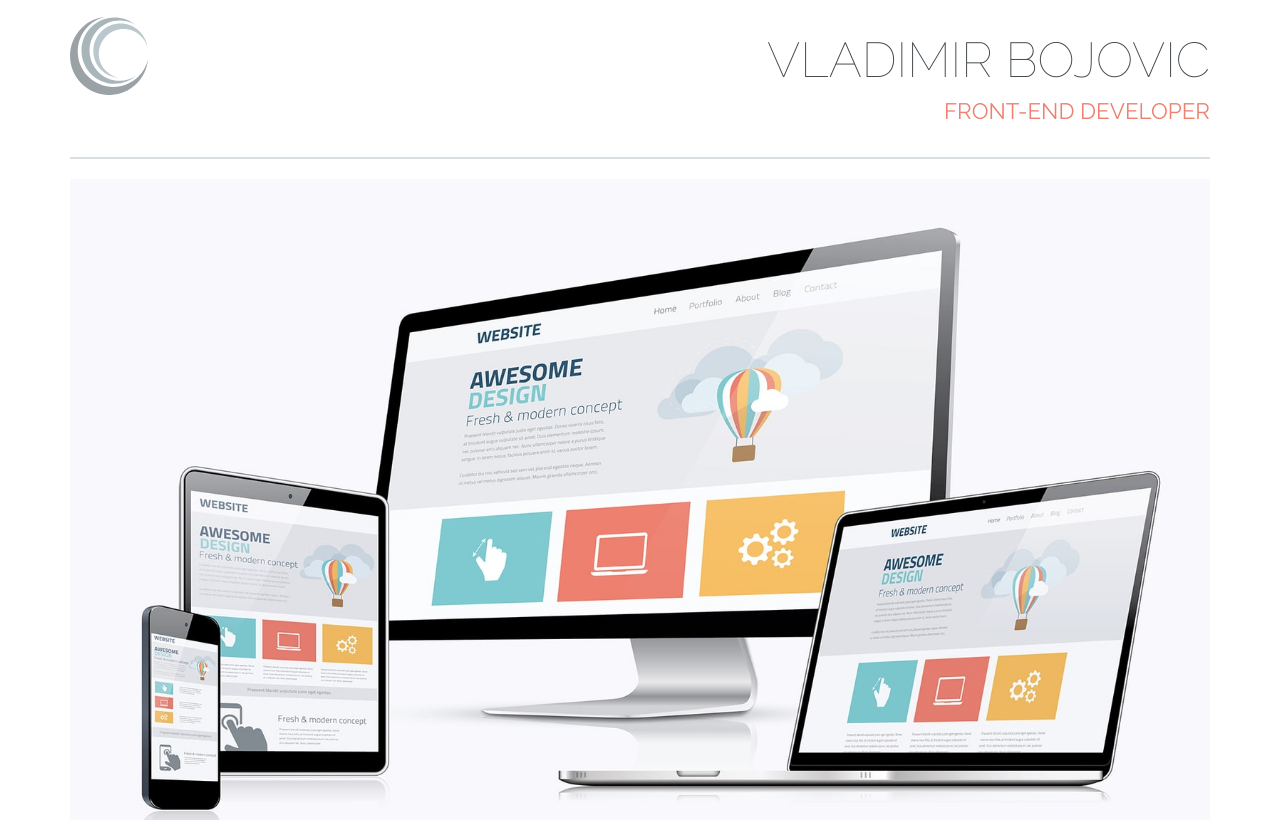
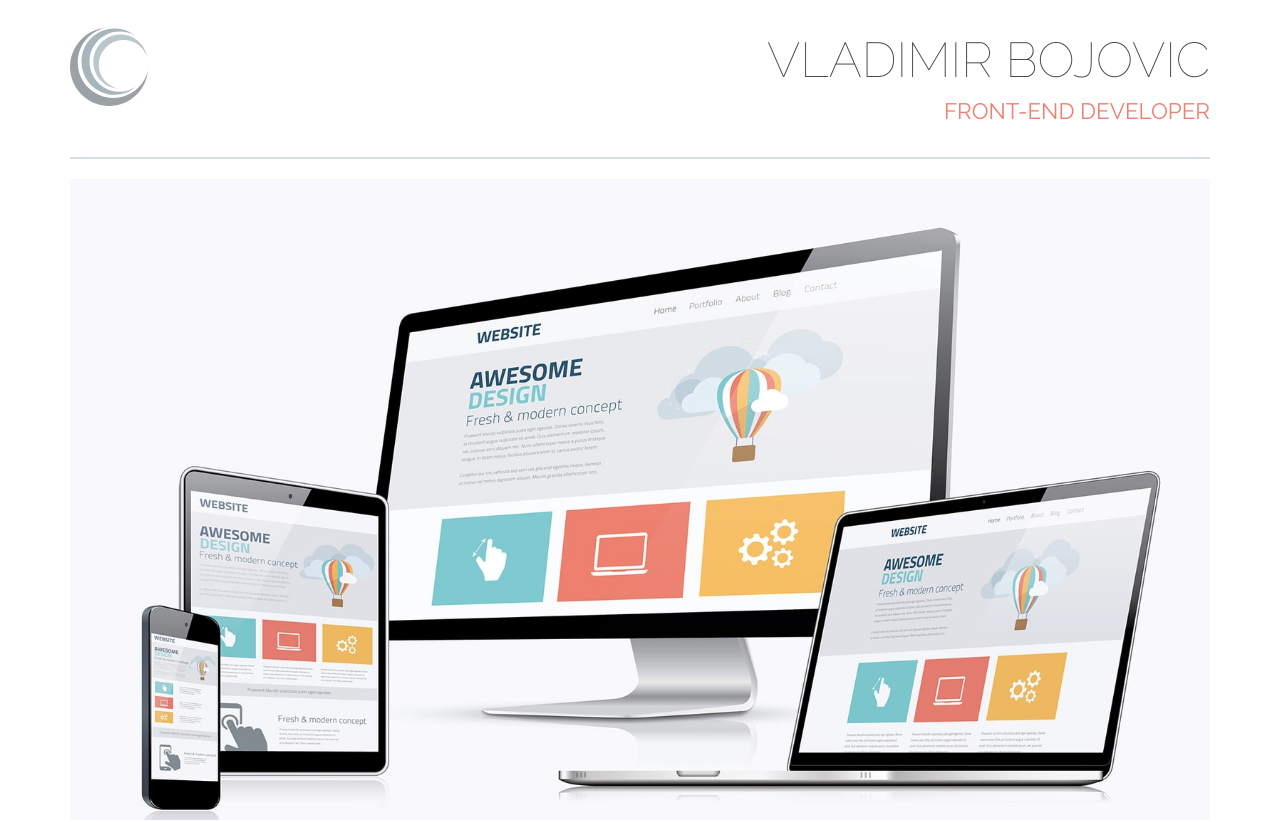
Before and after one commit to VladTzaru/Portfolio, a plain HTML site: page index.html in a window 1280 px wide. Shown: the top 822 px of the page. Drawn offline with Linux system fonts and the light colour scheme.

Commit message:
Layout update

```diff
--- a/css/style.css
+++ b/css/style.css
@@ -25,7 +25,7 @@ a:hover {
 .logo {
   opacity: .5;
   max-width: 78px;
-  margin-top: 1.2em;
+  margin-top: 2em;
 }
 
 .text-dim {
--- a/index.html
+++ b/index.html
@@ -13,7 +13,7 @@
   </head>
   <body>
     <!-- Header -->
-    <div class="container">
+    <header class="container">
       <div class="row">
         <div class="col-md-6"><img class="logo" src="images/logo.svg" alt="Logo"></div>
         <div class="col-md-6">
@@ -24,7 +24,7 @@
           <hr class="header-divider">
         </div>
       </div>
-    </div>
+    </header>
     <!-- Banner -->
     <div class="container">
       <div class="row">
```
